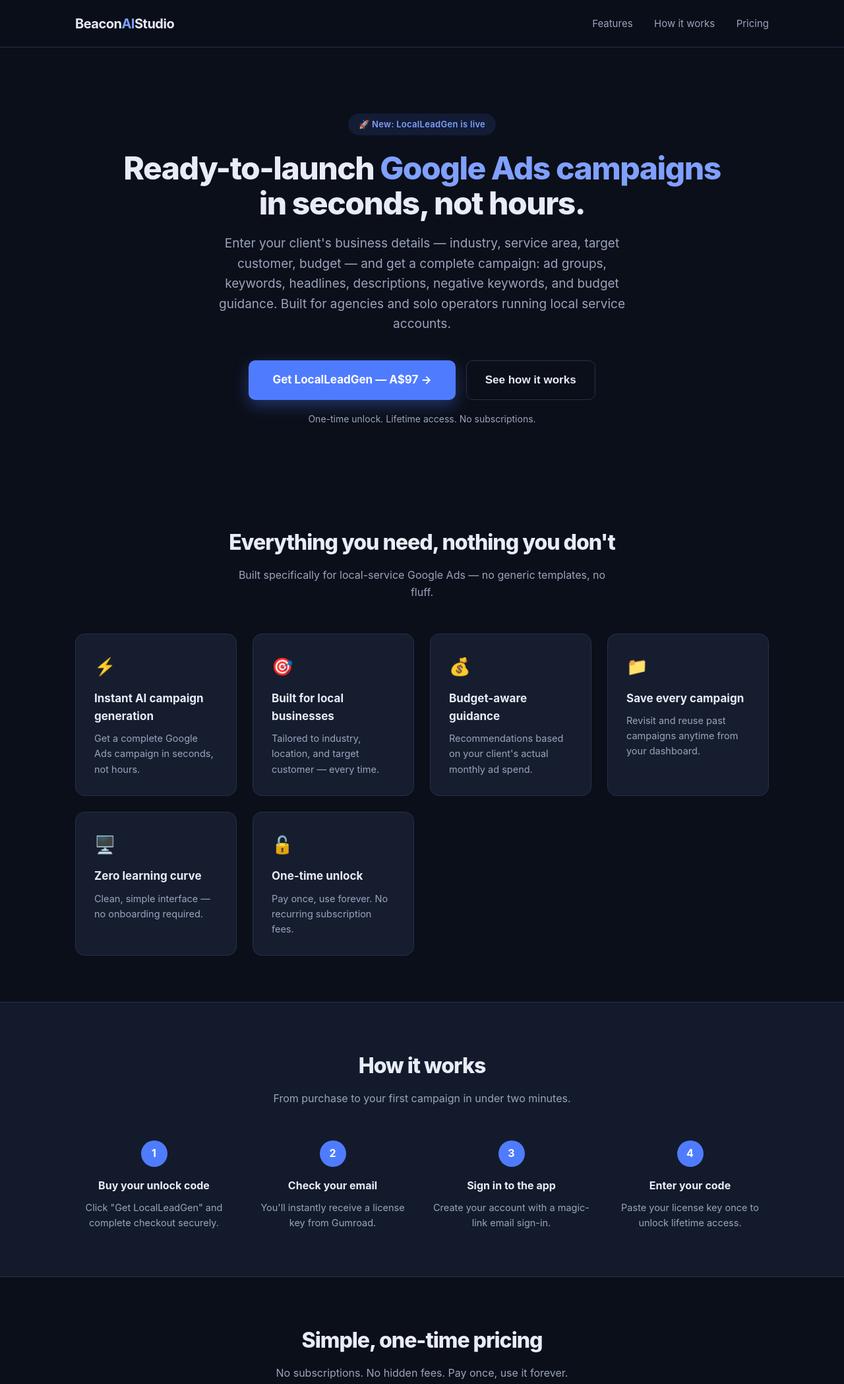
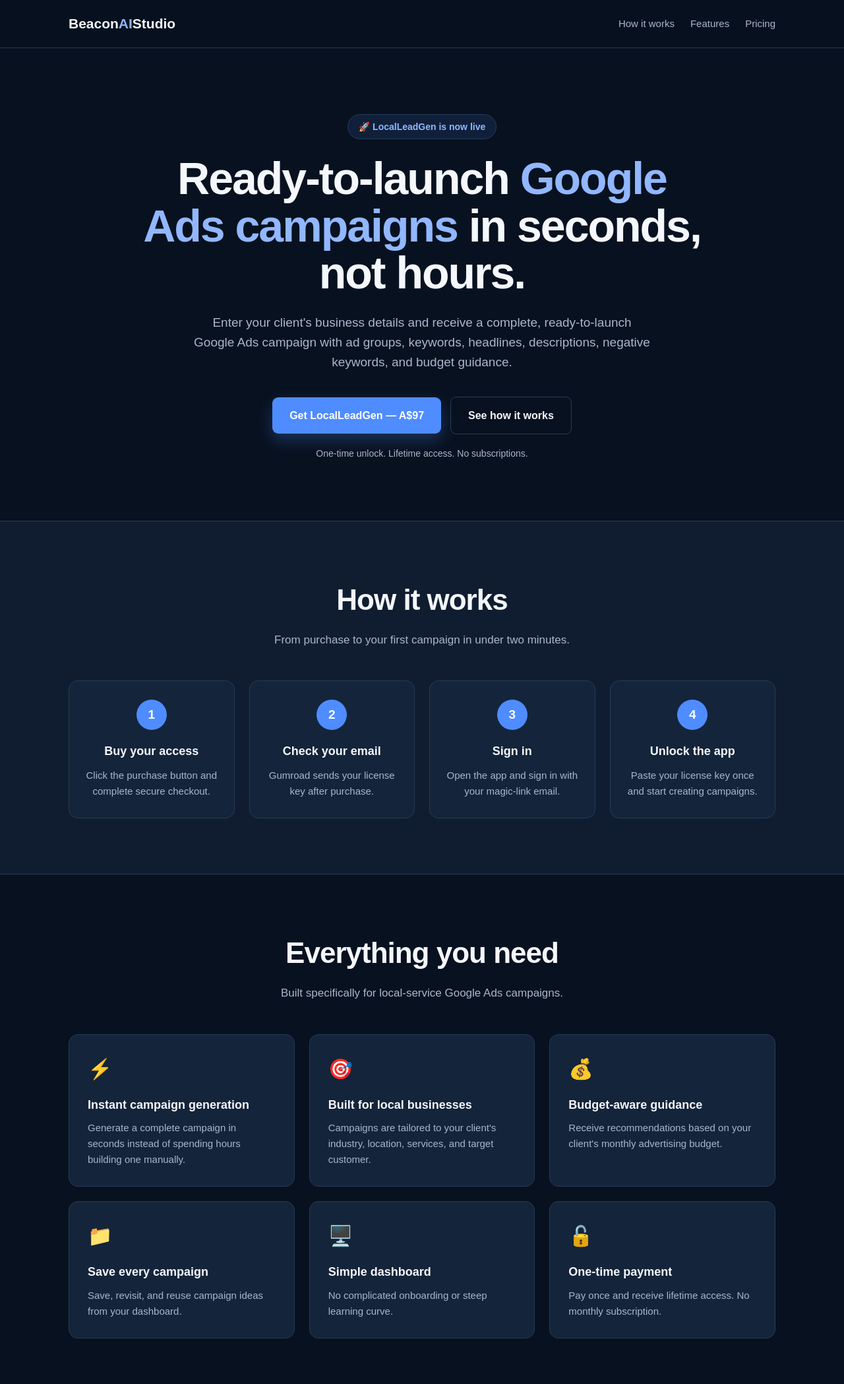
Before and after one commit to mrpryde74-wq/beaconaistudio-landing, a plain HTML site: page index.html in a window 1280 px wide. Shown: the top 2097 px of the page at 66% size. Drawn offline with Linux system fonts and the light colour scheme.

Commit message:
Update index.html

```diff
--- a/index.html
+++ b/index.html
@@ -3,353 +3,604 @@
 <head>
   <meta charset="UTF-8" />
   <meta name="viewport" content="width=device-width, initial-scale=1.0" />
-<title>BeaconAIStudio — AI-Powered Google Ads Campaigns for Local Businesses</title>
-<meta name="description" content="LocalLeadGen by BeaconAIStudio generates ready-to-launch Google Ads campaigns for local businesses in seconds." />
+
+  <title>BeaconAIStudio | LocalLeadGen</title>
+
+  <meta
+    name="description"
+    content="Generate ready-to-launch Google Ads campaigns for local businesses in seconds with LocalLeadGen."
+  />
 
   <script src="https://gumroad.com/js/gumroad.js"></script>
 
   <style>
     :root {
-    --bg: #0b0f19;
-    --bg-light: #131a2b;
-    --accent: #4f7cff;
-    --accent-light: #7fa0ff;
-    --text: #e8ecf7;
-    --text-dim: #9aa4bd;
-    --card: #161d2f;
-    --border: #263049;
-    --header-height: 72px;
+      --background: #08111f;
+      --background-light: #101d31;
+      --card: #14243a;
+      --blue: #4f8cff;
+      --blue-light: #91b7ff;
+      --white: #f4f7fb;
+      --muted: #a9b7cc;
+      --border: #263c59;
+      --green: #4ade80;
     }
-  * { box-sizing: border-box; margin: 0; padding: 0; }
-  html { scroll-behavior: smooth; }
+
+    * {
+      box-sizing: border-box;
+      margin: 0;
+      padding: 0;
+    }
+
+    html {
+      scroll-behavior: smooth;
+    }
+
     body {
-    font-family: -apple-system, BlinkMacSystemFont, "Segoe UI", Roboto, Helvetica, Arial, sans-serif;
-    background: var(--bg);
-    color: var(--text);
+      font-family: Arial, Helvetica, sans-serif;
+      background: var(--background);
+      color: var(--white);
       line-height: 1.6;
     }
-  .container { max-width: 1100px; margin: 0 auto; padding: 0 24px; }
+
+    a {
+      color: inherit;
+    }
+
+    .container {
+      width: min(1120px, 100%);
+      margin: 0 auto;
+      padding: 0 24px;
+    }
 
     header {
       position: sticky;
       top: 0;
-    z-index: 100;
-    height: var(--header-height);
+      z-index: 10;
+      background: rgba(8, 17, 31, 0.95);
+      border-bottom: 1px solid var(--border);
+      backdrop-filter: blur(10px);
+    }
+
+    .header-inner {
+      min-height: 72px;
       display: flex;
       align-items: center;
-    background: rgba(11,15,25,0.85);
-    backdrop-filter: blur(10px);
+      justify-content: space-between;
+      gap: 24px;
+    }
+
+    .logo {
+      font-size: 21px;
+      font-weight: 800;
+      text-decoration: none;
+      white-space: nowrap;
+    }
+
+    .logo span {
+      color: var(--blue-light);
+    }
+
+    nav {
+      display: flex;
+      align-items: center;
+      gap: 24px;
+    }
+
+    nav a {
+      color: var(--muted);
+      font-size: 15px;
+      text-decoration: none;
+    }
+
+    nav a:hover {
+      color: var(--white);
+    }
+
+    .hero {
+      padding: 100px 0 90px;
+      text-align: center;
+    }
+
+    .announcement {
+      display: inline-block;
+      margin-bottom: 24px;
+      padding: 7px 16px;
+      border: 1px solid var(--border);
+      border-radius: 999px;
+      color: var(--blue-light);
+      background: rgba(79, 140, 255, 0.12);
+      font-size: 14px;
+      font-weight: 700;
+    }
+
+    .hero h1 {
+      max-width: 850px;
+      margin: 0 auto 24px;
+      font-size: clamp(38px, 7vw, 68px);
+      line-height: 1.05;
+      letter-spacing: -2px;
+    }
+
+    .hero h1 span {
+      color: var(--blue-light);
+    }
+
+    .hero-text {
+      max-width: 700px;
+      margin: 0 auto 36px;
+      color: var(--muted);
+      font-size: 19px;
+    }
+
+    .buttons {
+      display: flex;
+      justify-content: center;
+      align-items: center;
+      flex-wrap: wrap;
+      gap: 14px;
+    }
+
+    .button {
+      display: inline-block;
+      padding: 15px 26px;
+      border-radius: 9px;
+      font-size: 16px;
+      font-weight: 700;
+      text-decoration: none;
+      cursor: pointer;
+      transition: 0.2s ease;
+    }
+
+    .button-primary {
+      color: white;
+      background: var(--blue);
+      box-shadow: 0 10px 25px rgba(79, 140, 255, 0.28);
+    }
+
+    .button-primary:hover {
+      background: #6d9fff;
+      transform: translateY(-2px);
+    }
+
+    .button-secondary {
+      color: var(--white);
+      border: 1px solid var(--border);
+      background: transparent;
+    }
+
+    .button-secondary:hover {
+      border-color: var(--blue-light);
+      transform: translateY(-2px);
+    }
+
+    .small-note {
+      margin-top: 18px;
+      color: var(--muted);
+      font-size: 14px;
+    }
+
+    section {
+      padding: 84px 0;
+      scroll-margin-top: 90px;
+    }
+
+    .section-dark {
+      background: var(--background-light);
+      border-top: 1px solid var(--border);
       border-bottom: 1px solid var(--border);
     }
-  header .container { display: flex; justify-content: space-between; align-items: center; width: 100%; }
-  .logo { font-size: 20px; font-weight: 700; letter-spacing: -0.5px; }
-  .logo span { color: var(--accent-light); }
-  nav a {
-    color: var(--text-dim);
-    text-decoration: none;
-    margin-left: 28px;
-    font-size: 15px;
-    transition: color 0.2s;
-    cursor: pointer;
-  }
-  nav a:hover { color: var(--text); }
 
-  .hero {
-    padding: 100px 0 80px;
+    .section-heading {
+      max-width: 680px;
+      margin: 0 auto 48px;
       text-align: center;
     }
-  .hero .eyebrow {
-    display: inline-block;
-    background: rgba(79,124,255,0.12);
-    color: var(--accent-light);
-    padding: 6px 16px;
-    border-radius: 999px;
-    font-size: 13px;
-    font-weight: 600;
-    margin-bottom: 24px;
-    letter-spacing: 0.3px;
-  }
-  .hero h1 {
-    font-size: 48px;
-    font-weight: 800;
-    letter-spacing: -1.5px;
-    line-height: 1.1;
-    margin-bottom: 20px;
-  }
-  .hero h1 span { color: var(--accent-light); }
-  .hero p.sub {
-    font-size: 19px;
-    color: var(--text-dim);
-    max-width: 620px;
-    margin: 0 auto 40px;
+
+    .section-heading h2 {
+      margin-bottom: 12px;
+      font-size: clamp(30px, 5vw, 44px);
+      letter-spacing: -1px;
     }
 
-  .cta-group { display: flex; justify-content: center; gap: 16px; flex-wrap: wrap; }
+    .section-heading p {
+      color: var(--muted);
+      font-size: 17px;
+    }
 
-  .btn-primary {
-    background: var(--accent);
+    /*
+      HOW IT WORKS COMES DIRECTLY AFTER THE HERO.
+      This is intentional so the button does not appear
+      to jump near the bottom of the page.
+    */
+
+    .steps {
+      display: grid;
+      grid-template-columns: repeat(4, 1fr);
+      gap: 22px;
+    }
+
+    .step {
+      padding: 28px 22px;
+      text-align: center;
+      background: var(--card);
+      border: 1px solid var(--border);
+      border-radius: 14px;
+    }
+
+    .step-number {
+      width: 46px;
+      height: 46px;
+      display: flex;
+      align-items: center;
+      justify-content: center;
+      margin: 0 auto 18px;
+      border-radius: 50%;
       color: white;
-    font-weight: 700;
-    font-size: 17px;
-    padding: 16px 36px;
-    border-radius: 10px;
-    text-decoration: none;
-    display: inline-block;
-    border: none;
-    cursor: pointer;
-    transition: transform 0.15s, box-shadow 0.15s;
-    box-shadow: 0 8px 24px rgba(79,124,255,0.35);
+      background: var(--blue);
+      font-size: 19px;
+      font-weight: 800;
     }
-  .btn-primary:hover { transform: translateY(-2px); box-shadow: 0 12px 28px rgba(79,124,255,0.45); }
 
-  .btn-secondary {
-    color: var(--text);
-    font-weight: 600;
-    font-size: 17px;
-    padding: 16px 28px;
-    border-radius: 10px;
-    text-decoration: none;
-    display: inline-block;
-    border: 1px solid var(--border);
-    transition: border-color 0.2s;
-    cursor: pointer;
-    background: none;
+    .step h3 {
+      margin-bottom: 10px;
+      font-size: 18px;
     }
-  .btn-secondary:hover { border-color: var(--accent-light); }
 
-  .price-note { margin-top: 18px; color: var(--text-dim); font-size: 14px; }
-
-  section { padding: 70px 0; }
-  .section-title {
-    text-align: center;
-    font-size: 32px;
-    font-weight: 800;
-    letter-spacing: -1px;
-    margin-bottom: 12px;
-  }
-  .section-sub {
-    text-align: center;
-    color: var(--text-dim);
-    max-width: 560px;
-    margin: 0 auto 50px;
-    font-size: 16px;
+    .step p {
+      color: var(--muted);
+      font-size: 15px;
     }
 
     .features {
       display: grid;
-    grid-template-columns: repeat(auto-fit, minmax(240px, 1fr));
-    gap: 24px;
+      grid-template-columns: repeat(3, 1fr);
+      gap: 22px;
     }
-  .feature-card {
+
+    .feature {
+      padding: 28px;
       background: var(--card);
       border: 1px solid var(--border);
       border-radius: 14px;
-    padding: 28px;
     }
-  .feature-card .icon { font-size: 26px; margin-bottom: 14px; }
-  .feature-card h3 { font-size: 17px; margin-bottom: 8px; }
-  .feature-card p { color: var(--text-dim); font-size: 14.5px; }
 
-  .how-it-works {
-    background: var(--bg-light);
-    border-top: 1px solid var(--border);
-    border-bottom: 1px solid var(--border);
+    .feature-icon {
+      margin-bottom: 16px;
+      font-size: 30px;
     }
-  .steps {
-    display: grid;
-    grid-template-columns: repeat(auto-fit, minmax(220px, 1fr));
-    gap: 32px;
-    margin-top: 40px;
+
+    .feature h3 {
+      margin-bottom: 9px;
+      font-size: 18px;
     }
-  .step { text-align: center; }
-  .step .num {
-    width: 40px; height: 40px;
-    background: var(--accent);
-    color: white;
-    border-radius: 50%;
-    display: flex; align-items: center; justify-content: center;
-    font-weight: 700;
-    margin: 0 auto 16px;
+
+    .feature p {
+      color: var(--muted);
+      font-size: 15px;
     }
-  .step h4 { font-size: 16px; margin-bottom: 8px; }
-  .step p { color: var(--text-dim); font-size: 14.5px; }
 
-  .pricing-card {
-    max-width: 460px;
+    .pricing-box {
+      max-width: 500px;
       margin: 0 auto;
+      padding: 42px 34px;
+      text-align: center;
       background: var(--card);
-    border: 1px solid var(--accent);
+      border: 1px solid var(--blue);
       border-radius: 18px;
-    padding: 44px 36px;
-    text-align: center;
-    box-shadow: 0 0 40px rgba(79,124,255,0.12);
+      box-shadow: 0 0 40px rgba(79, 140, 255, 0.12);
     }
-  .pricing-card .amount { font-size: 46px; font-weight: 800; margin: 12px 0 4px; }
-  .pricing-card .amount span { font-size: 18px; color: var(--text-dim); font-weight: 500; }
-  .pricing-card ul { list-style: none; text-align: left; margin: 28px 0; }
-  .pricing-card li { padding: 8px 0; color: var(--text-dim); font-size: 15px; }
-  .pricing-card li::before { content: "✅ "; }
+
+    .product-label {
+      color: var(--blue-light);
+      font-size: 13px;
+      font-weight: 800;
+      letter-spacing: 1px;
+    }
+
+    .price {
+      margin: 10px 0 4px;
+      font-size: 52px;
+      font-weight: 800;
+    }
+
+    .price span {
+      color: var(--muted);
+      font-size: 17px;
+      font-weight: 400;
+    }
+
+    .pricing-description {
+      margin-bottom: 26px;
+      color: var(--muted);
+    }
+
+    .benefits {
+      margin: 0 0 30px;
+      padding: 0;
+      list-style: none;
+      text-align: left;
+    }
+
+    .benefits li {
+      padding: 8px 0;
+      color: var(--muted);
+      font-size: 15px;
+    }
+
+    .benefits li::before {
+      content: "✓";
+      margin-right: 10px;
+      color: var(--green);
+      font-weight: 800;
+    }
+
+    .full-width {
+      width: 100%;
+    }
 
     footer {
+      padding: 34px 0;
       border-top: 1px solid var(--border);
-    padding: 36px 0;
+      color: var(--muted);
       text-align: center;
-    color: var(--text-dim);
       font-size: 14px;
     }
 
-  @media (max-width: 640px) {
-    .hero h1 { font-size: 34px; }
-    nav { display: none; }
+    @media (max-width: 800px) {
+      .steps {
+        grid-template-columns: repeat(2, 1fr);
+      }
+
+      .features {
+        grid-template-columns: repeat(2, 1fr);
+      }
+    }
+
+    @media (max-width: 560px) {
+      nav {
+        display: none;
+      }
+
+      .hero {
+        padding-top: 70px;
+      }
+
+      .hero-text {
+        font-size: 17px;
+      }
+
+      .steps,
+      .features {
+        grid-template-columns: 1fr;
+      }
+
+      .pricing-box {
+        padding: 32px 22px;
+      }
     }
   </style>
 </head>
+
 <body>
 
   <header>
-  <div class="container">
-    <div class="logo">Beacon<span>AI</span>Studio</div>
+    <div class="container header-inner">
+      <a class="logo" href="#">Beacon<span>AI</span>Studio</a>
+
       <nav>
-      <a data-scroll-to="features">Features</a>
-      <a data-scroll-to="how">How it works</a>
-      <a data-scroll-to="pricing">Pricing</a>
+        <a href="#how-it-works">How it works</a>
+        <a href="#features">Features</a>
+        <a href="#pricing">Pricing</a>
       </nav>
     </div>
   </header>
 
+  <main>
+
+    <!-- HERO -->
     <section class="hero">
       <div class="container">
-    <span class="eyebrow">🚀 New: LocalLeadGen is live</span>
-    <h1>Ready-to-launch <span>Google Ads campaigns</span><br>in seconds, not hours.</h1>
-    <p class="sub">
-      Enter your client's business details — industry, service area, target customer, budget —
-      and get a complete campaign: ad groups, keywords, headlines, descriptions, negative keywords,
-      and budget guidance. Built for agencies and solo operators running local service accounts.
+        <div class="announcement">🚀 LocalLeadGen is now live</div>
+
+        <h1>
+          Ready-to-launch
+          <span>Google Ads campaigns</span>
+          in seconds, not hours.
+        </h1>
+
+        <p class="hero-text">
+          Enter your client's business details and receive a complete,
+          ready-to-launch Google Ads campaign with ad groups, keywords,
+          headlines, descriptions, negative keywords, and budget guidance.
         </p>
-    <div class="cta-group">
-      <a class="gumroad-button btn-primary" href="https://prydeful7.gumroad.com/l/cbphul">
-        Get LocalLeadGen — A$97 →
+
+        <div class="buttons">
+          <a
+            class="button button-primary gumroad-button"
+            href="https://prydeful7.gumroad.com/l/cbphul"
+          >
+            Get LocalLeadGen — A$97
           </a>
-      <button class="btn-secondary" data-scroll-to="how">See how it works</button>
+
+          <a
+            class="button button-secondary"
+            href="#how-it-works"
+          >
+            See how it works
+          </a>
         </div>
-    <p class="price-note">One-time unlock. Lifetime access. No subscriptions.</p>
+
+        <p class="small-note">
+          One-time unlock. Lifetime access. No subscriptions.
+        </p>
       </div>
     </section>
 
-<section id="features">
+    <!-- HOW IT WORKS: NOW DIRECTLY BELOW HERO -->
+    <section id="how-it-works" class="section-dark">
       <div class="container">
-    <h2 class="section-title">Everything you need, nothing you don't</h2>
-    <p class="section-sub">Built specifically for local-service Google Ads — no generic templates, no fluff.</p>
-    <div class="features">
-      <div class="feature-card">
-        <div class="icon">⚡</div>
-        <h3>Instant AI campaign generation</h3>
-        <p>Get a complete Google Ads campaign in seconds, not hours.</p>
+        <div class="section-heading">
+          <h2>How it works</h2>
+          <p>
+            From purchase to your first campaign in under two minutes.
+          </p>
         </div>
-      <div class="feature-card">
-        <div class="icon">🎯</div>
-        <h3>Built for local businesses</h3>
-        <p>Tailored to industry, location, and target customer — every time.</p>
+
+        <div class="steps">
+          <div class="step">
+            <div class="step-number">1</div>
+            <h3>Buy your access</h3>
+            <p>
+              Click the purchase button and complete secure checkout.
+            </p>
           </div>
-      <div class="feature-card">
-        <div class="icon">💰</div>
-        <h3>Budget-aware guidance</h3>
-        <p>Recommendations based on your client's actual monthly ad spend.</p>
+
+          <div class="step">
+            <div class="step-number">2</div>
+            <h3>Check your email</h3>
+            <p>
+              Gumroad sends your license key after purchase.
+            </p>
           </div>
-      <div class="feature-card">
-        <div class="icon">📁</div>
-        <h3>Save every campaign</h3>
-        <p>Revisit and reuse past campaigns anytime from your dashboard.</p>
+
+          <div class="step">
+            <div class="step-number">3</div>
+            <h3>Sign in</h3>
+            <p>
+              Open the app and sign in with your magic-link email.
+            </p>
           </div>
-      <div class="feature-card">
-        <div class="icon">🖥️</div>
-        <h3>Zero learning curve</h3>
-        <p>Clean, simple interface — no onboarding required.</p>
-      </div>
-      <div class="feature-card">
-        <div class="icon">🔓</div>
-        <h3>One-time unlock</h3>
-        <p>Pay once, use forever. No recurring subscription fees.</p>
+
+          <div class="step">
+            <div class="step-number">4</div>
+            <h3>Unlock the app</h3>
+            <p>
+              Paste your license key once and start creating campaigns.
+            </p>
           </div>
         </div>
       </div>
     </section>
 
-<section id="how" class="how-it-works">
+    <!-- FEATURES -->
+    <section id="features">
       <div class="container">
-    <h2 class="section-title">How it works</h2>
-    <p class="section-sub">From purchase to your first campaign in under two minutes.</p>
-    <div class="steps">
-      <div class="step">
-        <div class="num">1</div>
-        <h4>Buy your unlock code</h4>
-        <p>Click "Get LocalLeadGen" and complete checkout securely.</p>
+        <div class="section-heading">
+          <h2>Everything you need</h2>
+          <p>
+            Built specifically for local-service Google Ads campaigns.
+          </p>
         </div>
-      <div class="step">
-        <div class="num">2</div>
-        <h4>Check your email</h4>
-        <p>You'll instantly receive a license key from Gumroad.</p>
+
+        <div class="features">
+          <div class="feature">
+            <div class="feature-icon">⚡</div>
+            <h3>Instant campaign generation</h3>
+            <p>
+              Generate a complete campaign in seconds instead of spending hours
+              building one manually.
+            </p>
           </div>
-      <div class="step">
-        <div class="num">3</div>
-        <h4>Sign in to the app</h4>
-        <p>Create your account with a magic-link email sign-in.</p>
+
+          <div class="feature">
+            <div class="feature-icon">🎯</div>
+            <h3>Built for local businesses</h3>
+            <p>
+              Campaigns are tailored to your client's industry, location,
+              services, and target customer.
+            </p>
           </div>
-      <div class="step">
-        <div class="num">4</div>
-        <h4>Enter your code</h4>
-        <p>Paste your license key once to unlock lifetime access.</p>
+
+          <div class="feature">
+            <div class="feature-icon">💰</div>
+            <h3>Budget-aware guidance</h3>
+            <p>
+              Receive recommendations based on your client's monthly advertising
+              budget.
+            </p>
+          </div>
+
+          <div class="feature">
+            <div class="feature-icon">📁</div>
+            <h3>Save every campaign</h3>
+            <p>
+              Save, revisit, and reuse campaign ideas from your dashboard.
+            </p>
+          </div>
+
+          <div class="feature">
+            <div class="feature-icon">🖥️</div>
+            <h3>Simple dashboard</h3>
+            <p>
+              No complicated onboarding or steep learning curve.
+            </p>
+          </div>
+
+          <div class="feature">
+            <div class="feature-icon">🔓</div>
+            <h3>One-time payment</h3>
+            <p>
+              Pay once and receive lifetime access. No monthly subscription.
+            </p>
           </div>
         </div>
       </div>
     </section>
 
-<section id="pricing">
+    <!-- PRICING -->
+    <section id="pricing" class="section-dark">
       <div class="container">
-    <h2 class="section-title">Simple, one-time pricing</h2>
-    <p class="section-sub">No subscriptions. No hidden fees. Pay once, use it forever.</p>
-    <div class="pricing-card">
-      <div style="color:var(--text-dim); font-weight:600; letter-spacing:0.5px; font-size:13px;">LOCALLEADGEN</div>
-      <div class="amount">A$97 <span>one-time</span></div>
-      <ul>
-        <li>Unlimited AI-generated ad campaigns</li>
-        <li>Tailored to industry, location & target audience</li>
+        <div class="section-heading">
+          <h2>Simple pricing</h2>
+          <p>
+            No subscriptions. No hidden fees. Pay once and use it forever.
+          </p>
+        </div>
+
+        <div class="pricing-box">
+          <div class="product-label">LOCALLEADGEN</div>
+
+          <div class="price">
+            A$97
+            <span>one-time</span>
+          </div>
+
+          <p class="pricing-description">
+            Everything you need to create professional local-service Google Ads
+            campaigns quickly.
+          </p>
+
+          <ul class="benefits">
+            <li>Unlimited AI-generated campaigns</li>
+            <li>Industry and location targeting</li>
+            <li>Keywords and negative keywords</li>
+            <li>Headlines and descriptions</li>
             <li>Budget-aware recommendations</li>
-        <li>Save and revisit every campaign</li>
-        <li>Lifetime access, no subscriptions</li>
+            <li>Save and revisit campaigns</li>
+            <li>Lifetime access</li>
             <li>30-day money-back guarantee</li>
           </ul>
-      <a class="gumroad-button btn-primary" style="width:100%;" href="https://prydeful7.gumroad.com/l/cbphul">
-        Get Instant Access →
+
+          <a
+            class="button button-primary gumroad-button full-width"
+            href="https://prydeful7.gumroad.com/l/cbphul"
+          >
+            Get Instant Access
           </a>
         </div>
       </div>
     </section>
 
+  </main>
+
   <footer>
     <div class="container">
-    <p>© 2026 BeaconAIStudio. AI-powered tools for local businesses and the marketers who serve them.</p>
+      <p>
+        © 2026 BeaconAIStudio. AI-powered tools for local businesses and marketers.
+      </p>
     </div>
   </footer>
 
-<script>
-  document.querySelectorAll('[data-scroll-to]').forEach(function (el) {
-    el.addEventListener('click', function (e) {
-      e.preventDefault();
-      var targetId = el.getAttribute('data-scroll-to');
-      var target = document.getElementById(targetId);
-      if (!target) return;
-
-      var headerHeight = document.querySelector('header').offsetHeight;
-      var targetPosition = target.getBoundingClientRect().top + window.pageYOffset - headerHeight - 12;
-
-      window.scrollTo({
-        top: targetPosition,
-        behavior: 'smooth'
-      });
-    });
-  });
-</script>
-
 </body>
 </html>
```
Lines whose indentation alone changed are shown as unchanged.
